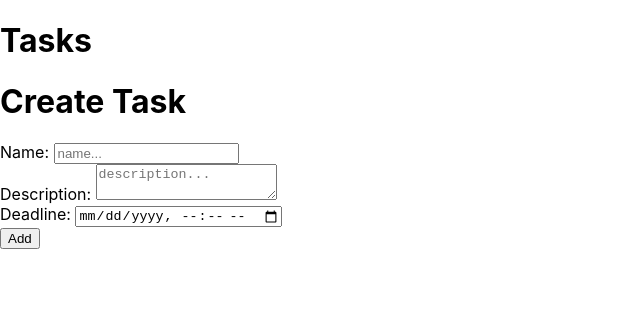
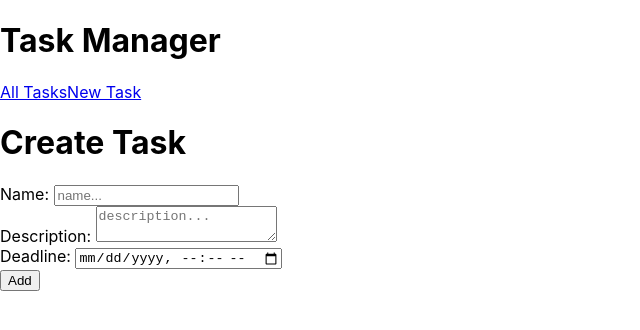
Before and after one commit to Elisandro-Santolin/Experian-Serasa-Java, a React (Create React App) app in the folder s16Exe/react-frontend/: page /new in a window 1280 px wide. Shown: the top 330 px of the page, without its empty margins (0-640 px from the left). Built offline with nearby package versions, Linux system fonts and the light colour scheme.

Commit message:
Refactor: implemented change and delete tasks

```diff
--- a/s16Exe/react-frontend/src/App.tsx
+++ b/s16Exe/react-frontend/src/App.tsx
@@ -3,11 +3,12 @@ import './App.css';
 import CreateTask from './components/CreateTask';
 import TaskList from './components/TaskList';
 import UpdateTask from './components/UpdateTask';
+import TaskHeader from './components/TaskHeader';
 
 export default function App() {
   return (
     <BrowserRouter>
-      <h1>Tasks</h1>
+      <TaskHeader />
       <Routes>
         <Route index element={<TaskList />}></Route>
         <Route path='/' element={<TaskList />}></Route>
--- /dev/null
+++ b/s16Exe/react-frontend/src/components/TaskHeader.tsx
@@ -0,0 +1,13 @@
+import { Link } from "react-router-dom";
+
+export default function TaskHeader(){
+    return (
+        <header>
+            <h1>Task Manager</h1>
+            <nav>
+                <Link to={"/"}>All Tasks</Link>
+                <Link to={"/new"}>New Task</Link>
+            </nav>
+        </header>
+    );
+};
--- a/s16Exe/react-frontend/src/components/UpdateTask.tsx
+++ b/s16Exe/react-frontend/src/components/UpdateTask.tsx
@@ -8,6 +8,12 @@ export default function UpdateTask(){
     const [task, setTask] = useState<Task>();
 
     const { id } = useParams();
+
+    const handleChange = (e : React.ChangeEvent<HTMLInputElement> | React.ChangeEvent<HTMLTextAreaElement>) => {
+        if(task !== undefined){
+            setTask({...task, [e.target.name]: e.target.value});
+        }
+    };
 
     useEffect(() => {
 
@@ -22,13 +28,13 @@ export default function UpdateTask(){
 
         fetchTask();
 
-    },[]);
+    },[id]);
 
 
     if(task !== undefined){
         return(
             <>
-                <h1>Create Task</h1>
+                <h1>Task id: {task.id}</h1>
 
                 <div>
                     <label>Name: </label>
@@ -37,7 +43,7 @@ export default function UpdateTask(){
                         name="name"
                         placeholder="name..."
                         value={task.name}
-                        // onChange={(e) => handleChange(e)}
+                        onChange={(e) => handleChange(e)}
                     />
                 </div>
 
@@ -47,7 +53,7 @@ export default function UpdateTask(){
                         name="description"
                         placeholder="description..."
                         value={task.description}
-                        // onChange={(e) => handleChange(e)}
+                        onChange={(e) => handleChange(e)}
                     />
                 </div>
 
@@ -57,7 +63,7 @@ export default function UpdateTask(){
                         type="datetime-local"
                         name="deadlineDate"
                         value={task.deadlineDate}
-                        // onChange={(e) => handleChange(e)}
+                        onChange={(e) => handleChange(e)}
                     />
                 </div>
 
```
